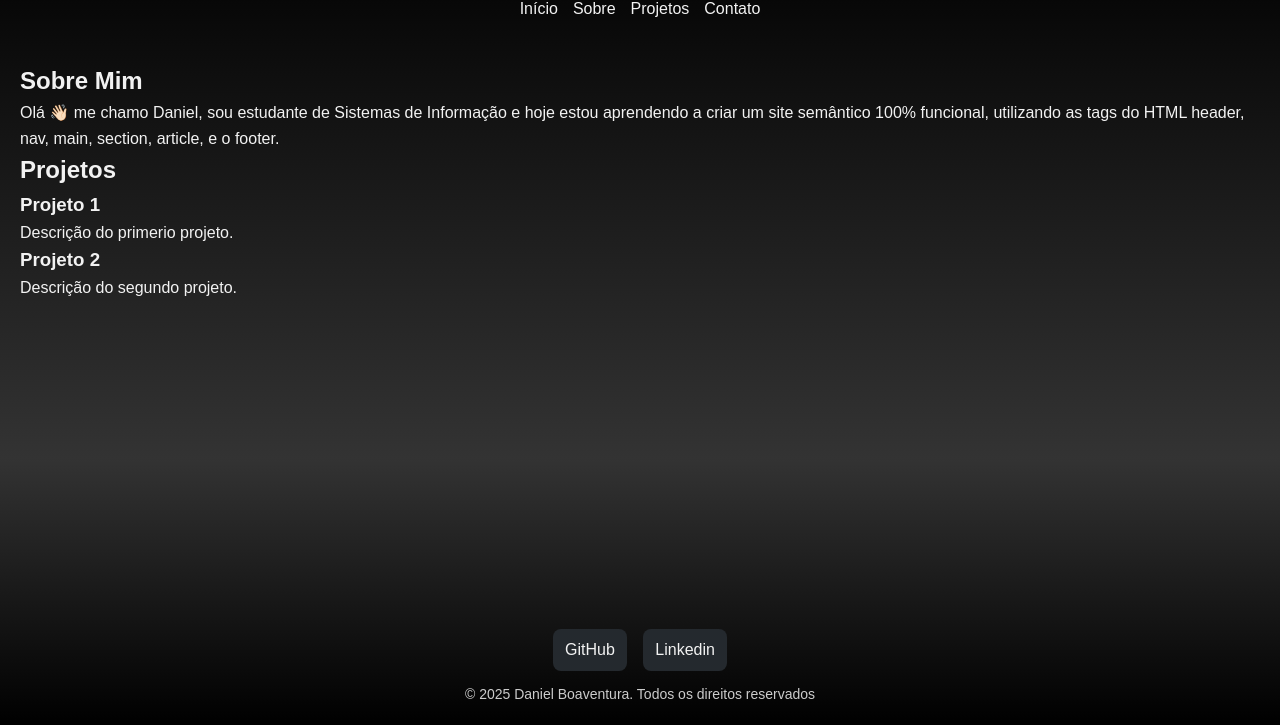
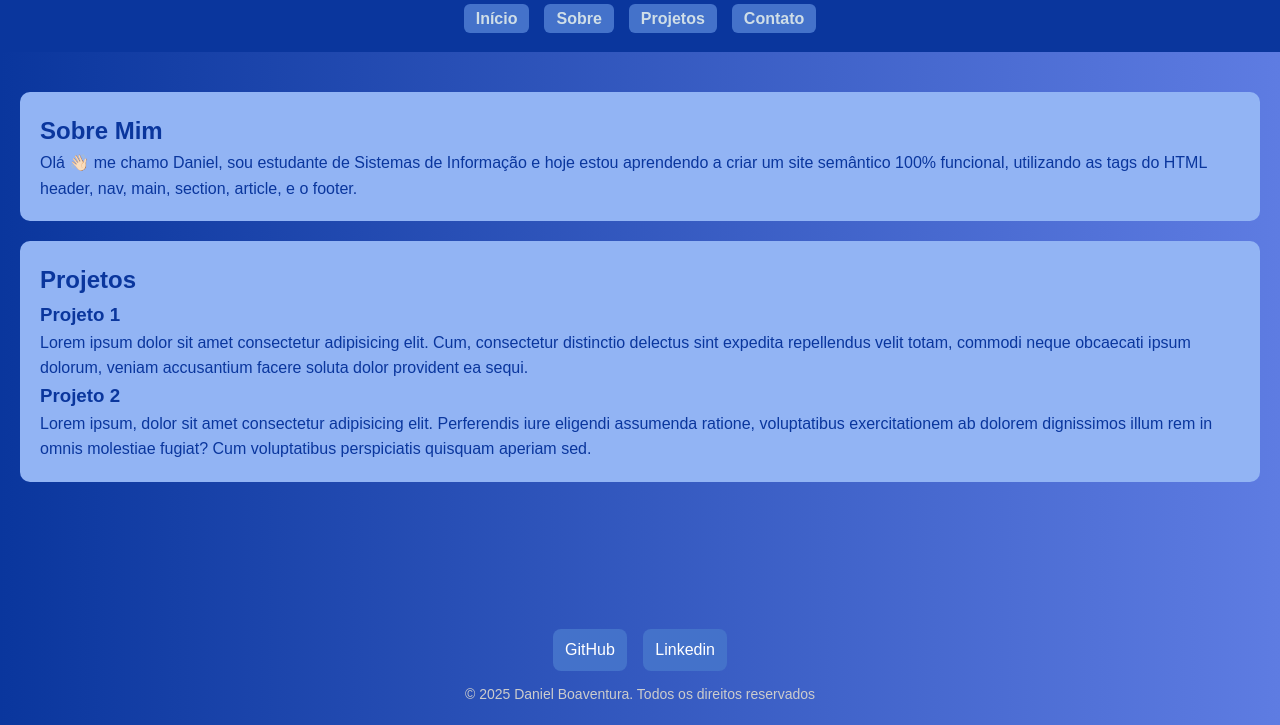
Before and after one commit to danielboaventura/meu-site-semantico, a plain HTML site: page index.html in a window 1280 px wide. Shown: the part 75-800 px from the top of the page. Drawn offline with Linux system fonts and the light colour scheme.

Commit message:
Semana 2 - Dia 2: site com HTML semântico e cores personalizadas

```diff
--- a/index.html
+++ b/index.html
@@ -25,28 +25,28 @@
         </header>
 
         <main>
-            <section>
+            <section class="sobre">
                 <h2>Sobre Mim</h2>
                 <p>Olá 👋🏻 me chamo Daniel, sou estudante de Sistemas de Informação e hoje estou aprendendo a criar um site semântico 100% funcional, utilizando as tags do HTML header, nav, main, section, article, e o footer.</p>
             </section>
 
-            <section>
+            <section class="projetos">
                 <h2>Projetos</h2>
                 <article>
                     <h3>Projeto 1</h3>
-                    <p>Descrição do primerio projeto.</p>
+                    <p>Lorem ipsum dolor sit amet consectetur adipisicing elit. Cum, consectetur distinctio delectus sint expedita repellendus velit totam, commodi neque obcaecati ipsum dolorum, veniam accusantium facere soluta dolor provident ea sequi.</p>
                 </article>
                 <article>
                     <h3>Projeto 2</h3>
-                    <p>Descrição do segundo projeto.</p>
+                    <p>Lorem ipsum, dolor sit amet consectetur adipisicing elit. Perferendis iure eligendi assumenda ratione, voluptatibus exercitationem ab dolorem dignissimos illum rem in omnis molestiae fugiat? Cum voluptatibus perspiciatis quisquam aperiam sed.</p>
                 </article>
             </section>
         </main>
 
             <footer>
                 <div class="footer-links">
-                    <a href="https://github.com/danielboaventura">GitHub</a>
-                    <a href="https://github.com/danielboaventura">Linkedin</a>
+                    <a href="https://github.com/danielboaventura" target="_blank">GitHub</a>
+                    <a href="https://www.linkedin.com/in/danielboaventura/" target="_blank">Linkedin</a>
 
                 </div>
                 <p class="footer-direitos">© 2025 Daniel Boaventura. Todos os direitos reservados</p>
--- a/style.css
+++ b/style.css
@@ -6,8 +6,8 @@
 
 body {
     font-family: Arial, sans-serif;
-    background: linear-gradient(to bottom, #000000, #1a1a1a, #333333, #000000);
-    color: #f2f2f2;
+    background: linear-gradient(to right, #0A369D, #5E7CE2);
+    color: #CFDEE7;
     display: flex;
     flex-direction: column;
     height: 100%;
@@ -21,24 +21,49 @@ body {
     min-height: 100vh;
 }
 
+.sobre {
+    background-color: #92B4F4;
+    color: #0A369D;
+    padding: 20px;
+    margin: 20px 0;
+    border-radius: 10px;
+}
+
+.projetos{
+    background-color: #92B4F4;
+    color: #0A369D;
+    padding: 20px;
+    margin: 20px 0;
+    border-radius: 10px
+}
+
 header {
+    background-color: #0A369D;
+    color: #CFDEE7;
+    padding: 20px;
     text-align: center;
-    padding: 20px;
 }
 
 nav ul {
     list-style: none;
     display: flex;
     justify-content: center;
-    gap: 15px
+    gap: 15px;
+    margin-top: 10px;
 }
 
 nav a {
-    color: #f2f2f2;
+    color: #CFDEE7;
     text-decoration: none;
+    font-weight: bold;
+    background-color: #4472CA;
+    padding: 6px 12px;
+    border-radius: 6px;
+    transition: background 0.3;
 }
 
 nav a:hover {
+    background-color: #5E7CE2;
     text-decoration: underline;
 }
 
@@ -66,8 +91,8 @@ footer {
 }
 
 .footer-links a {
-    color: #f2f2f2;
-    background-color: #24292e;
+    color: #ffffff;
+    background-color: #4472CA;
     padding: 8px 12px;
     border-radius: 8px;
     text-decoration: none;
@@ -75,3 +100,7 @@ footer {
     margin: 0 6px;
     display: inline-block;
 }
+
+.footer-links a:hover {
+    background-color: #5E7CE2;
+}
```
